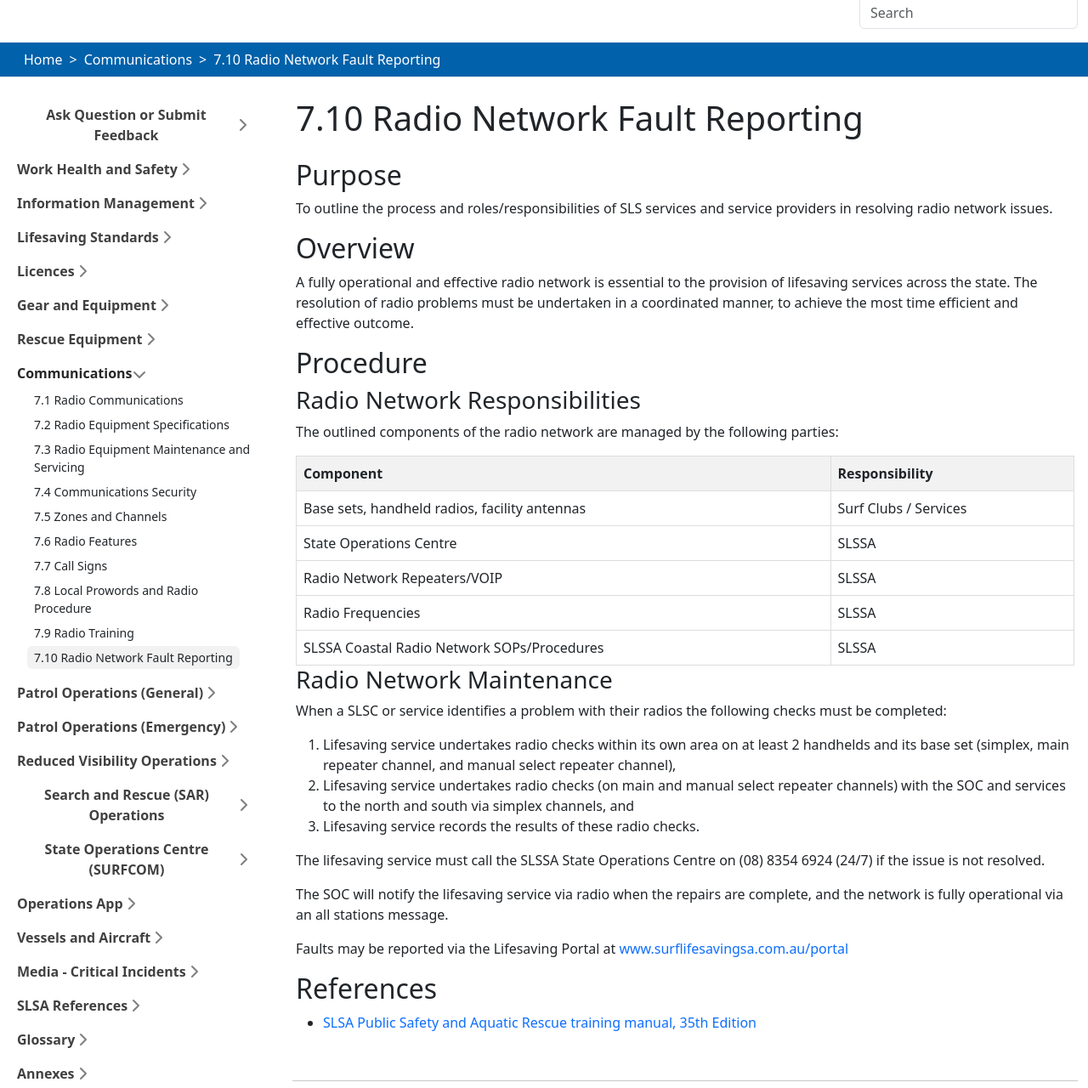
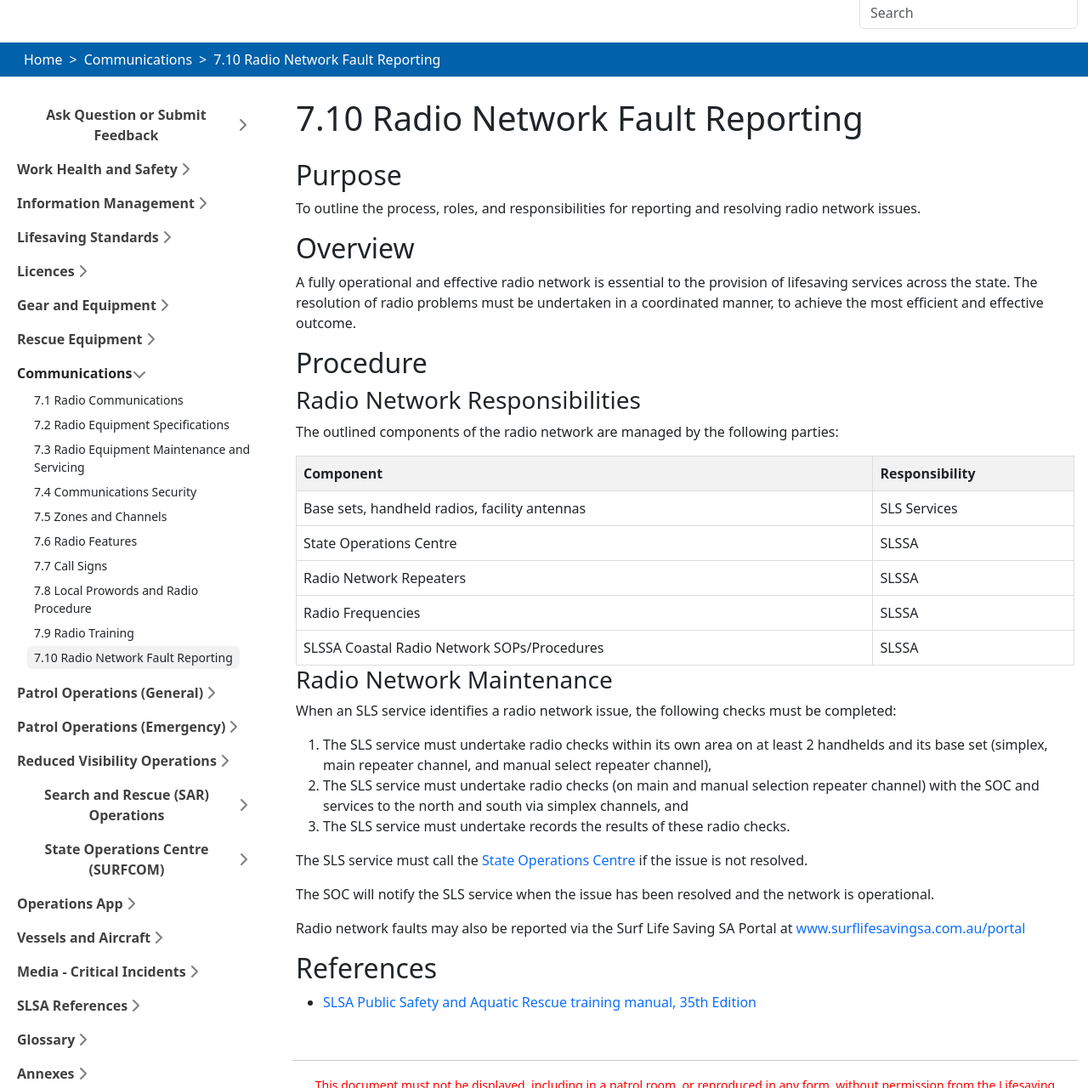
Before and after one commit to slssa-soc/sops-working, a Jekyll site: the page built from 7-communications/7.10-radio-network-fault-reporting.md, in a window 1280 px wide and 1400 px high, cut to the strip 120-1400 px from the top of the window. Shown: the whole strip at 85% size. Built offline with Jekyll 4.4.1, drawn with Linux system fonts in a browser that asks for light colours.

Commit message:
Define radio network fault reporting, troubleshooting and maintenance responsibilities (Section 7)

```diff
--- a/7-communications/7.10-radio-network-fault-reporting.md
+++ b/7-communications/7.10-radio-network-fault-reporting.md
@@ -8,11 +8,11 @@ layout: lesson-content
 
 ## Purpose
 
-To outline the process and roles/responsibilities of SLS services and service providers in resolving radio network issues.
+To outline the process, roles, and responsibilities for reporting and resolving radio network issues.
 
 ## Overview
 
-A fully operational and effective radio network is essential to the provision of lifesaving services across the state. The resolution of radio problems must be undertaken in a coordinated manner, to achieve the most time efficient and effective outcome.
+A fully operational and effective radio network is essential to the provision of lifesaving services across the state. The resolution of radio problems must be undertaken in a coordinated manner, to achieve the most efficient and effective outcome.
 
 ## Procedure
 
@@ -22,25 +22,25 @@ The outlined components of the radio network are managed by the following partie
 
 | **Component** | **Responsibility** |
 | --- | --- |
-| Base sets, handheld radios, facility antennas | Surf Clubs / Services |
+| Base sets, handheld radios, facility antennas | SLS Services |
 | State Operations Centre | SLSSA |
-| Radio Network Repeaters/VOIP | SLSSA |
+| Radio Network Repeaters | SLSSA |
 | Radio Frequencies | SLSSA |
 | SLSSA Coastal Radio Network SOPs/Procedures | SLSSA |
 
 ### Radio Network Maintenance
 
-When a SLSC or service identifies a problem with their radios the following checks must be completed:
+When an SLS service identifies a radio network issue, the following checks must be completed:
 
-1. Lifesaving service undertakes radio checks within its own area on at least 2 handhelds and its base set (simplex, main repeater channel, and manual select repeater channel),
-2. Lifesaving service undertakes radio checks (on main and manual select repeater channels) with the SOC and services to the north and south via simplex channels, and
-3. Lifesaving service records the results of these radio checks.
+1. The SLS service must undertake radio checks within its own area on at least 2 handhelds and its base set (simplex, main repeater channel, and manual select repeater channel),
+2. The SLS service must undertake radio checks (on main and manual selection repeater channel) with the SOC and services to the north and south via simplex channels, and
+3. The SLS service must undertake records the results of these radio checks.
 
-The lifesaving service must call the SLSSA State Operations Centre on (08) 8354 6924 (24/7) if the issue is not resolved.
+The SLS service must call the [State Operations Centre](../12-state-operations-centre-soc-surfcom/12.1-state-operations-centre-soc-surfcom.md) if the issue is not resolved.
 
-The SOC will notify the lifesaving service via radio when the repairs are complete, and the network is fully operational via an all stations message.
+The SOC will notify the SLS service when the issue has been resolved and the network is operational.
 
-Faults may be reported via the Lifesaving Portal at [www.surflifesavingsa.com.au/portal](http://www.surflifesavingsa.com.au/portal)
+Radio network faults may also be reported via the Surf Life Saving SA Portal at [www.surflifesavingsa.com.au/portal](https://www.surflifesavingsa.com.au/portal)
 
 ## References
 
```
